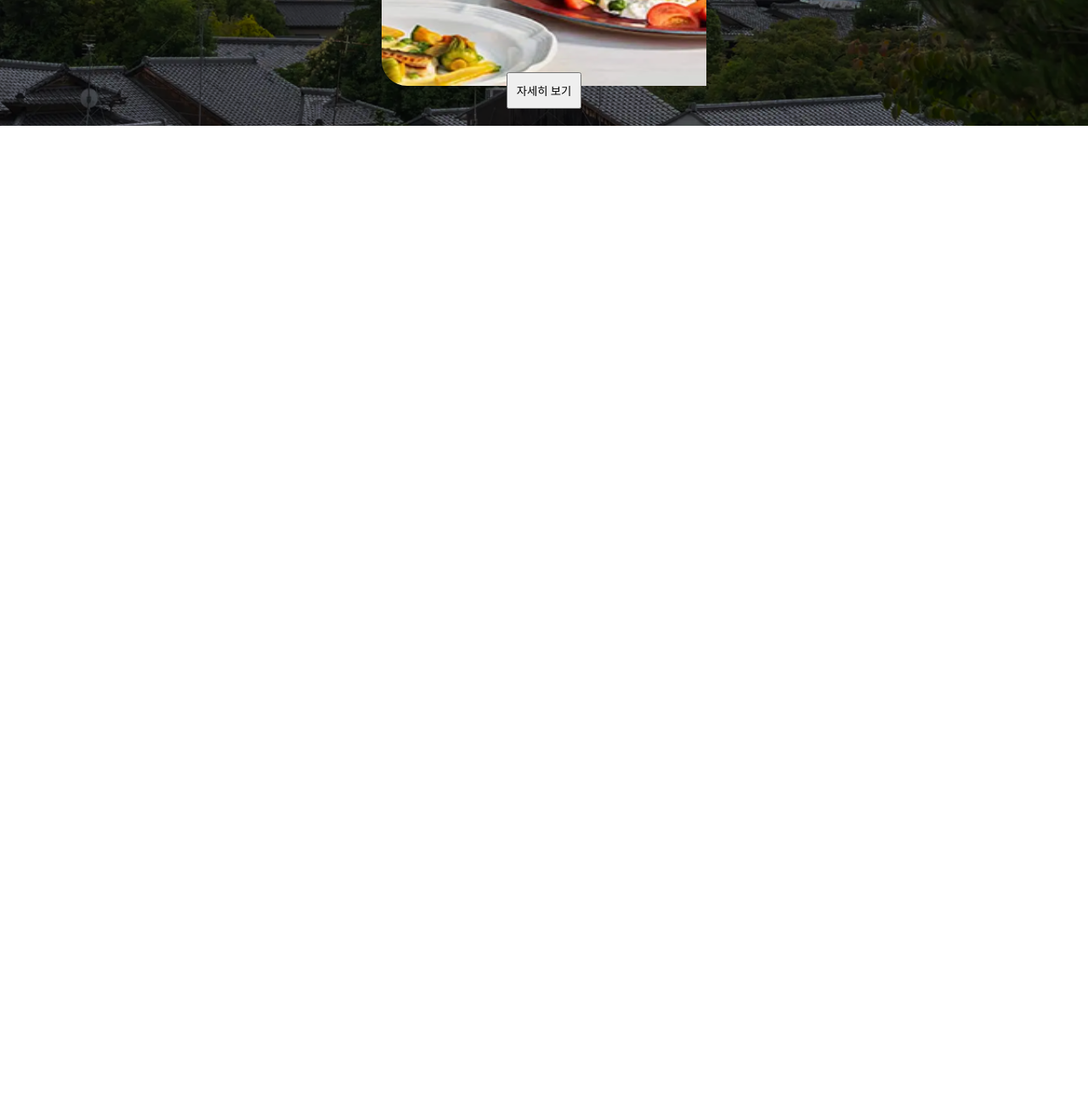
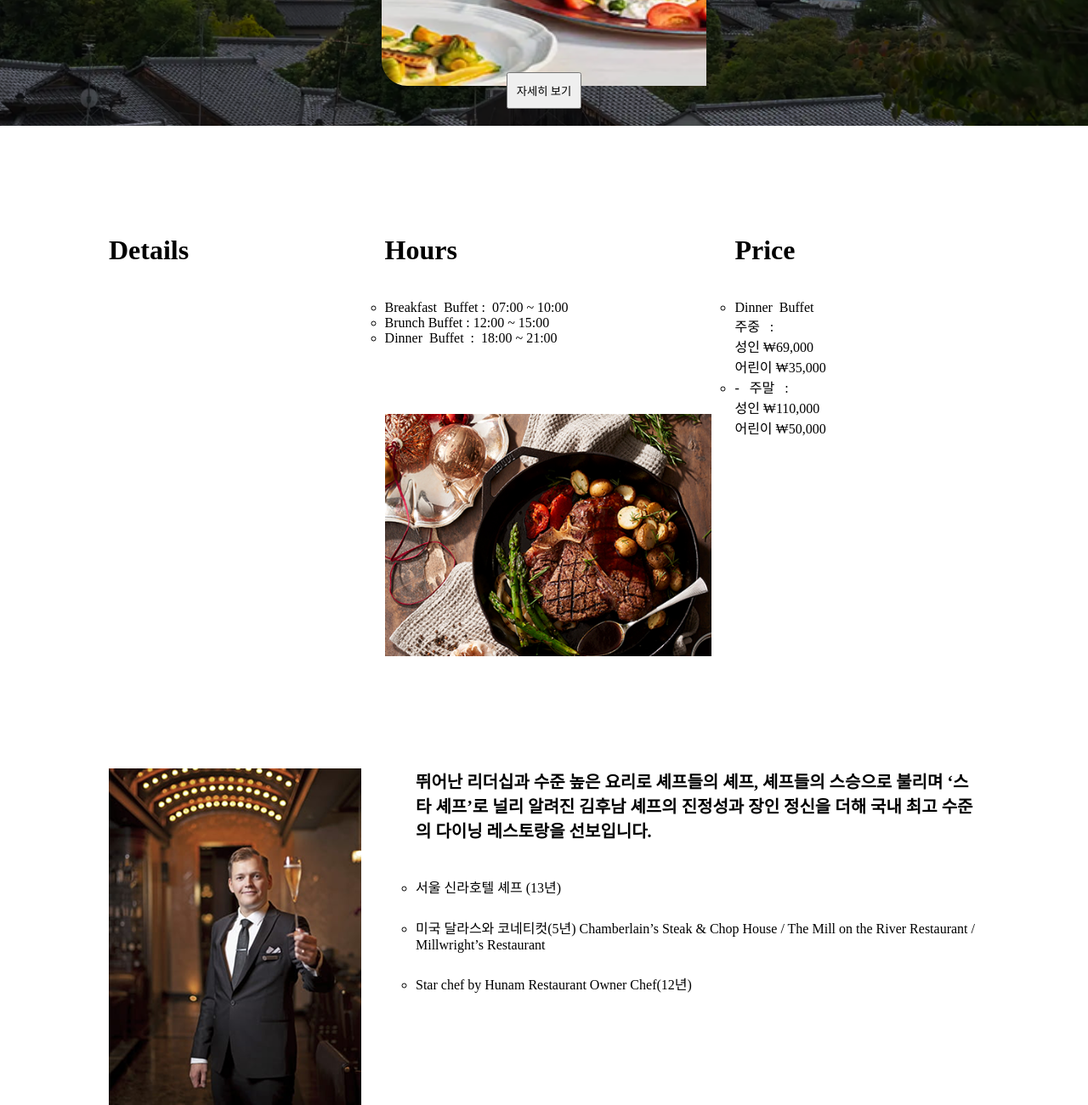
Before and after one commit to Gisne4/Hotel, a plain HTML site: page menu/dining.html in a window 1280 px wide. Shown: the part 2353-3653 px from the top of the page at 85% size. Before the commit the page ends 2531 px from the top, so only its background shows below. Drawn offline with Linux system fonts and the light colour scheme; a web font is replaced by a local one.

Commit message:
dininghtmldone

```diff
--- a/css/style.css
+++ b/css/style.css
@@ -324,6 +324,49 @@ button {
   background-color: #efe9e3;
   color: #5a4848;
 }
+.details {
+  width: 80%;
+  margin: 10%;
+  display: flex;
+  justify-content: space-around;
+  overflow: hidden;
+}
+.details h1 {
+  margin-right: 18vw;
+  margin-bottom: 5vh;
+}
+.details div {
+  display: flex;
+  gap: 5vw;
+}
+.details ul {
+  width: calc(100% / 2 - 2.1vw);
+  list-style: circle;
+}
+.details .ipsumLeft {
+  width: 30vw;
+  margin-top: 10vh;
+}
+.introDuction {
+  display: flex;
+  width: 80%;
+  margin-inline: 10%;
+}
+.introDuction .ipsumRight {
+  margin-right: 5vw;
+  display: block;
+  width: 500px;
+}
+.introDuction h1 {
+  margin-bottom: 5vh;
+  font-size: 20px;
+}
+.introDuction ul {
+  list-style: circle;
+}
+.introDuction li {
+  margin-bottom: 3vh;
+}
 @media (max-width: 1080px) and (min-width: 760px) {
   .scroll_1 {
     display: grid;
--- a/menu/dining.html
+++ b/menu/dining.html
@@ -91,8 +91,45 @@
         </li>
       </ul>
     </div>
-    <map name=""></map>
 
+    <div class="details">
+      <h1>Details</h1>
+      <div>
+        <ul>
+          <h1>Hours</h1>
+          <li>Breakfast  Buffet :  07:00 ~ 10:00</li>
+          <li>Brunch Buffet : 12:00 ~ 15:00</li>
+          <li>Dinner  Buffet  :  18:00 ~ 21:00</li>
+          <img src="../img/ipsumLeft.png" class="ipsumLeft" alt="" />
+        </ul>
+        <ul>
+          <h1>Price</h1>
+          <li>
+            Dinner  Buffet <br />
+            주중   : <br />성인 ₩69,000 <br />어린이 ₩35,000
+          </li>
+          <li>-   주말   : <br />성인 ₩110,000 <br />어린이 ₩50,000</li>
+        </ul>
+      </div>
+    </div>
+    <div class="introDuction">
+      <img src="../img/ipsumRight.png" class="ipsumRight" alt="" />
+      <div class="introDuction_detail">
+        <h1>
+          뛰어난 리더십과 수준 높은 요리로 셰프들의 셰프, 셰프들의 스승으로
+          불리며 ‘스타 셰프’로 널리 알려진 김후남 셰프의 진정성과 장인 정신을
+          더해 국내 최고 수준의 다이닝 레스토랑을 선보입니다.
+        </h1>
+        <ul>
+          <li>서울 신라호텔 셰프 (13년)</li>
+          <li>
+            미국 달라스와 코네티컷(5년) Chamberlain’s Steak & Chop House / The
+            Mill on the River Restaurant / Millwright’s Restaurant
+          </li>
+          <li>Star chef by Hunam Restaurant Owner Chef(12년)</li>
+        </ul>
+      </div>
+    </div>
     <script src="../js/javascript.js"></script>
   </body>
 </html>
```
